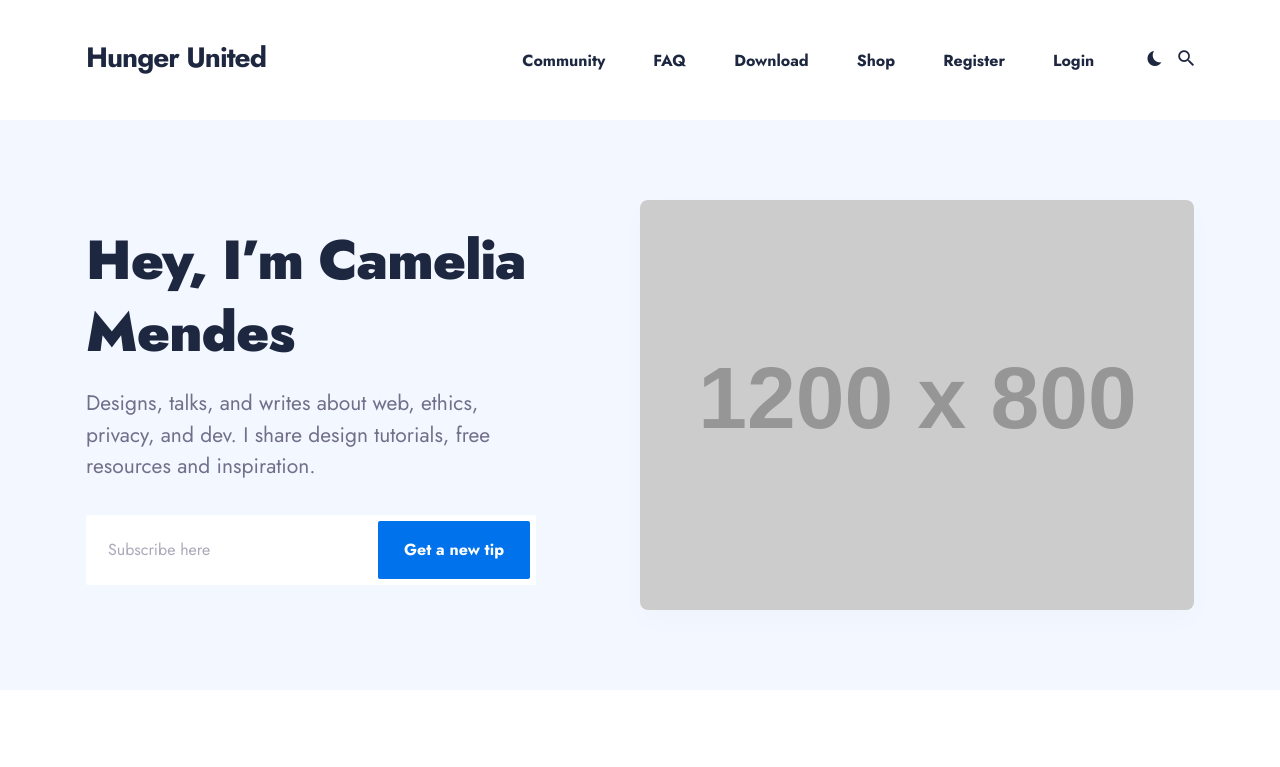
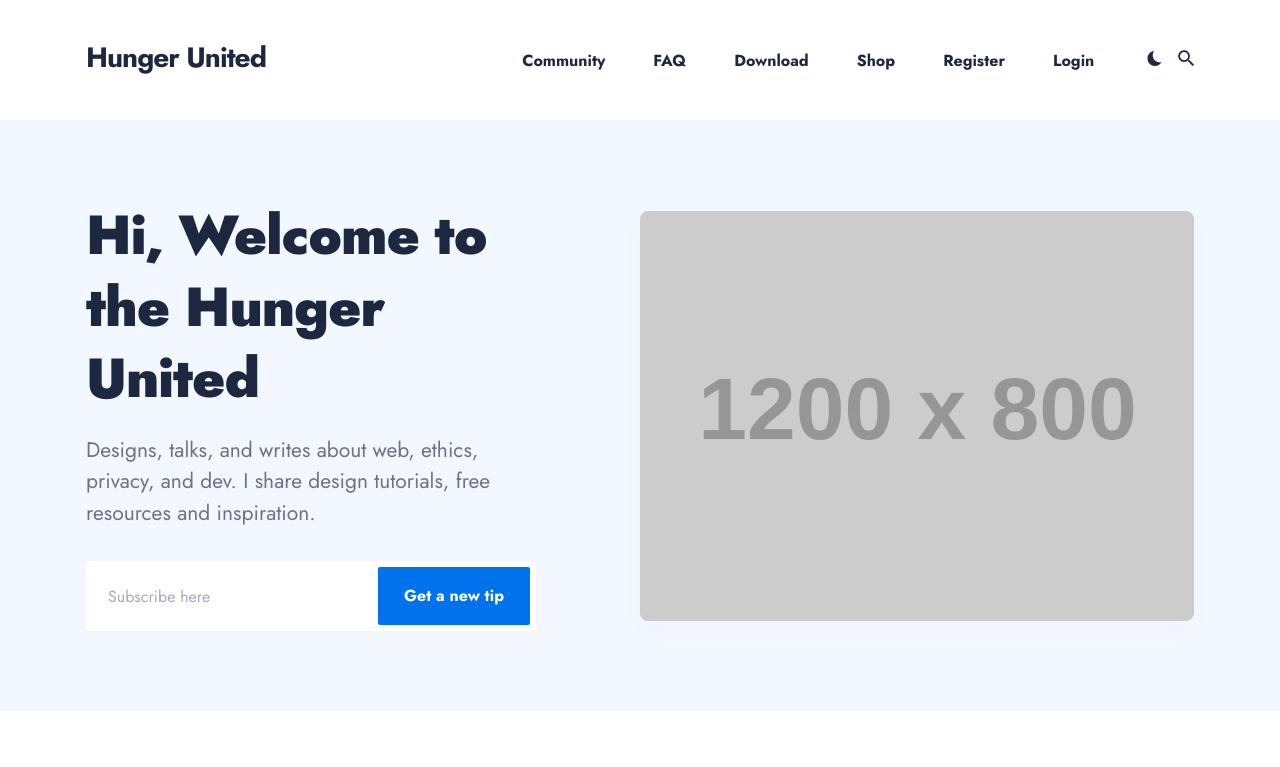
Before and after one commit to thinklabllc/hungerunited, a plain HTML site: page index.html in a window 1280 px wide. Shown: the top 767 px of the page. Drawn offline with nearby package versions, Linux system fonts and the light colour scheme; placeholder pictures from the web are drawn by us.

Commit message:
update the front page tag line

```diff
--- a/index.html
+++ b/index.html
@@ -157,7 +157,7 @@
         <div class="hero__inner">
 
           <div class="hero__left">
-            <h1 class="hero__title">Hey, I’m Camelia Mendes</h1>
+            <h1 class="hero__title">Hi, Welcome to the Hunger United</h1>
             <p class="hero__description">Designs, talks, and writes about web, ethics, privacy, and dev. I share design tutorials, free resources and inspiration.</p>
 
             <div class="hero__subscribe">
@@ -176,7 +176,7 @@
 
           <div class="hero__right">
             <div class="hero__image">
-              <img class="lazy" data-src="https://via.placeholder.com/1200x800" alt="Hey, I’m Camelia Mendes">
+              <img class="lazy" data-src="https://via.placeholder.com/1200x800" alt="Hi, Welcome to the Hunger United">
             </div>
           </div>
 
```
Also changed, not shown: page/2/index.html (+2 -2 lines).
